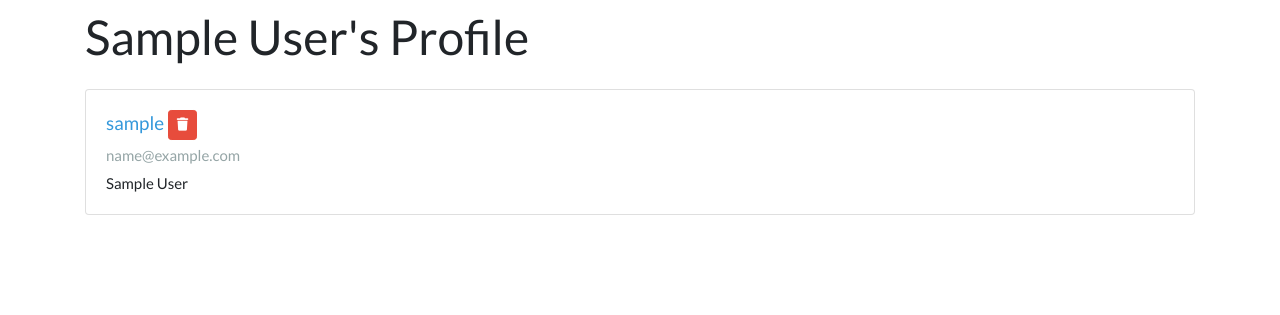
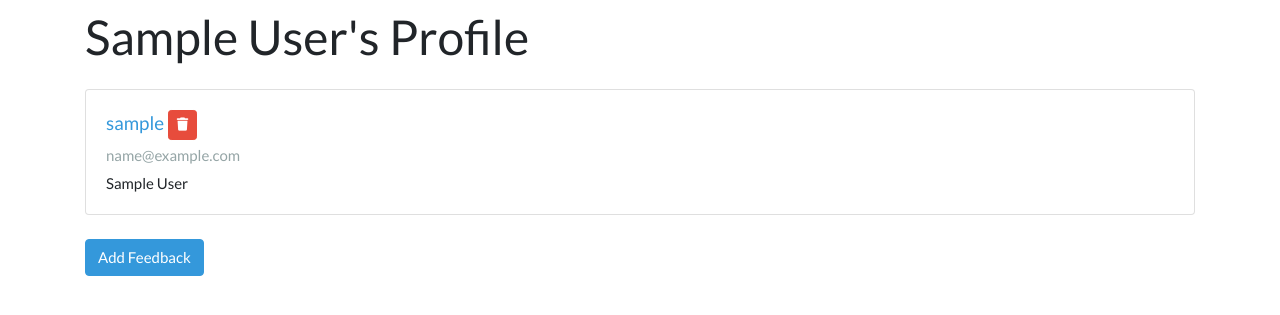
Before and after one commit to AV2001/flask-feedback, a Flask app: a page that uses templates/user-profile.html in a window 1280 px wide. Shown: the part 71-386 px from the top of the page. Run offline with Flask 3, Linux system fonts and the light colour scheme; the visitor is signed in with stand-in values (Sample User, id 1); tables that the repository leaves empty hold one stand-in row (values such as "Sample post").

Commit message:
add link to add feedback form

```diff
--- a/templates/user-profile.html
+++ b/templates/user-profile.html
@@ -22,4 +22,5 @@
         <p class="card-text">{{user.full_name}}</p>
     </div>
 </div>
+<a href="/users/{{user.username}}/feedback/add" class="btn btn-info">Add Feedback</a>
 {% endblock %}
```
